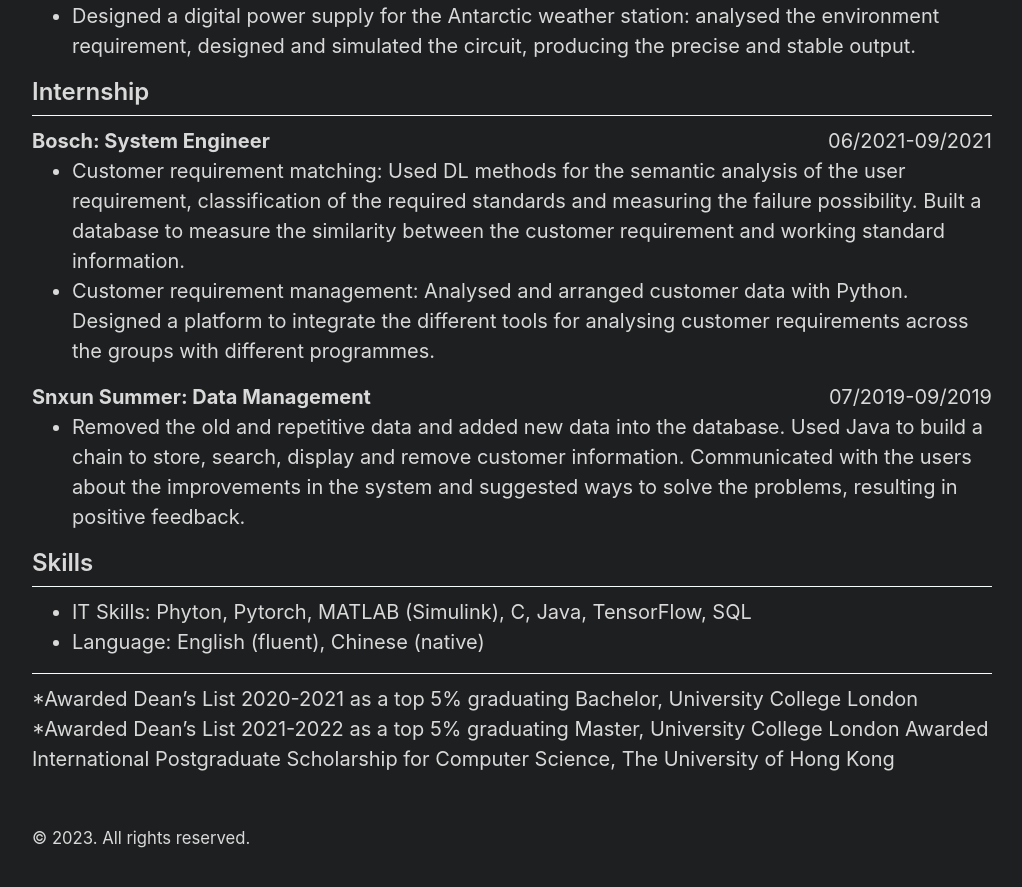
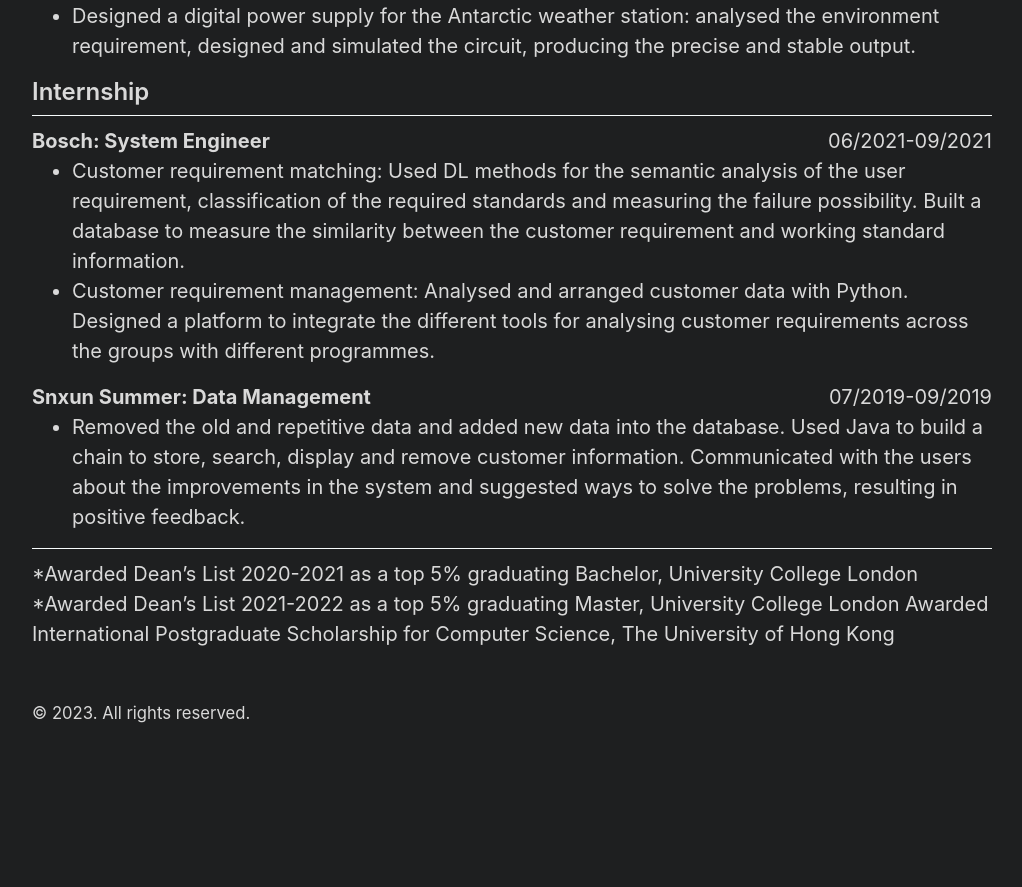
Before and after one commit to Zhao-Mingyang/zhao-mingyang.github.io, a Jekyll site: the page built from about.md, in a window 1280 px wide and 900 px high, scrolled down 1754 px. Shown: the top 887 px of the window, without its empty margins (128-1150 px from the left). Built offline with Jekyll 4.4.1, drawn with Linux system fonts in a browser that asks for light colours; after the commit the page ends 2529 px from its top, so only the background shows below that.

Commit message:
Update default.html

```diff
--- a/_layouts/default.html
+++ b/_layouts/default.html
@@ -97,12 +97,7 @@
 	problems, resulting in positive feedback.
 		</ul> </li>
 
-	<h2>Skills</h2>
-	     <HR>
-	<ul>
-	<li> IT Skills: Phyton, Pytorch, MATLAB (Simulink), C, Java, TensorFlow, SQL </li>
-	<li> Language: English (fluent), Chinese (native) </li>
-	</ul>
+
 	<HR>
 		*Awarded Dean’s List 2020-2021 as a top 5% graduating Bachelor, University College London
 		*Awarded Dean’s List 2021-2022 as a top 5% graduating Master, University College London
```
